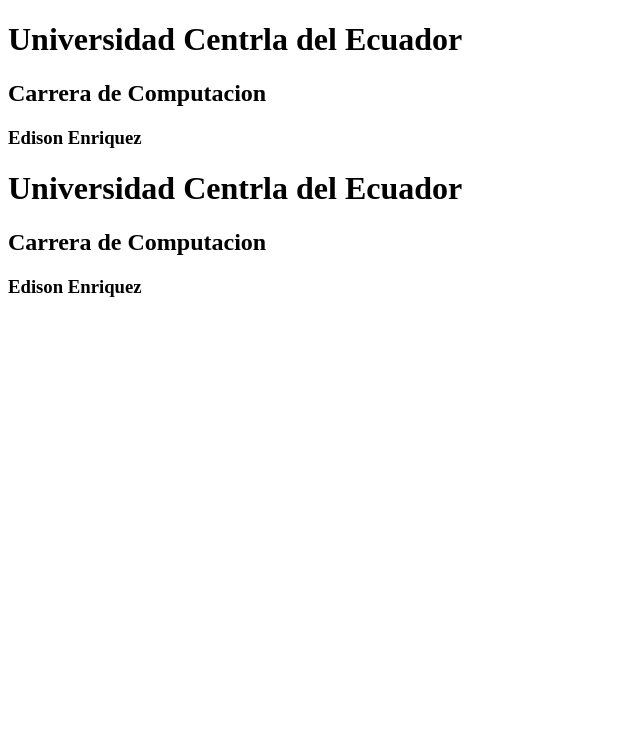
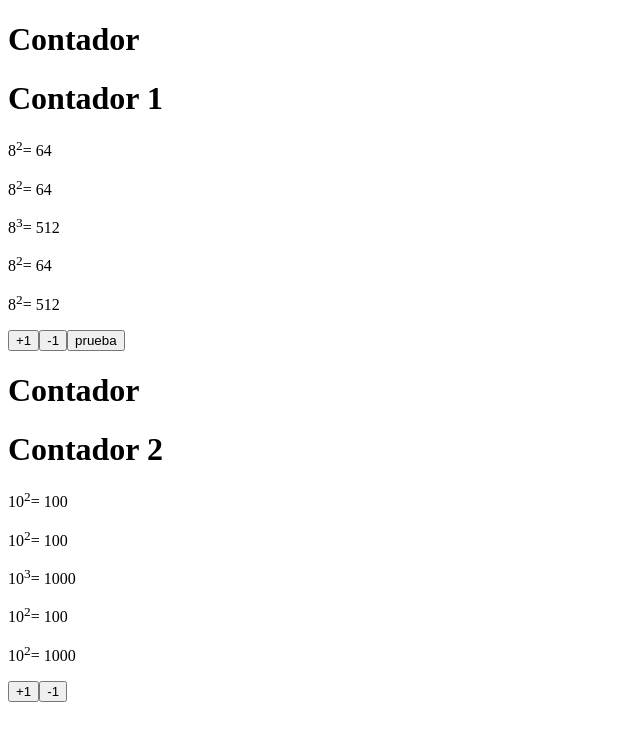
Before and after one commit to Erenriquezp/pw_vue_u2_ee, a Vue app: page / in a window 1280 px wide. Shown: the top 740 px of the page, without its empty margins (0-640 px from the left). Built offline with nearby package versions, Linux system fonts and the light colour scheme.

Commit message:
TALLER 14 Directivas VUE

```diff
--- a/src/components/Contador.vue
+++ b/src/components/Contador.vue
@@ -1,15 +1,70 @@
 <template>
   <div>
-    <h1>Universidad Centrla del Ecuador</h1>
-    <h2>Carrera de Computacion</h2>
-    <h3>Edison Enriquez</h3>
+    <h1>{{titulo}}</h1>
+    <h1>{{ tit }}</h1>
+    <p>{{ numero }}<sup>2</sup>= {{ calculaCuadrado }}</p>
+    <p>{{ numero }}<sup>2</sup>= {{ calculaCuadrado }}</p>
+    <p>{{ numero }}<sup>3</sup>= {{ obtenerCubo() }}</p>
+    <p>{{ numero }}<sup>2</sup>= {{ calculaCuadrado }}</p>
+    <p>{{ numero }}<sup>2</sup>= {{ calculaCubo }}</p>
+    <div>
+      <button v-on:click="incrementar()">+1</button>
+      <button v-on:click="decrementar()">-1</button>
+      <button v-show="mostrar">prueba</button>
+    </div>
   </div>
 </template>
 
 <script>
 export default {
 
-}
+  data() { //propiedades reactivas
+    return {
+      numero: this.inicio,
+      titulo: 'Contador'
+    }
+  },
+  methods:{
+    obtenerCuadrado() {
+      console.log('Entró a obtener el cuadrado');
+      return this.numero * this.numero;
+    },
+    obtenerCubo() {
+      console.log('Entró a obtener cubo');
+      return this.numero * this.numero * this.numero;
+    },
+    incrementar() {
+      console.log(this.tit);
+      this.numero ++;
+    },
+    decrementar() {
+      this.numero --;
+    }
+  },
+  computed: {
+    calculaCuadrado() {
+      console.log('Entró a propiedad computada');
+      return this.numero * this.numero;
+    },
+    calculaCubo() {
+      console.log('Entró a una propiedad computada');
+      return this.numero * this.numero * this.numero;
+    },
+  },
+  //props: ['tit', 'inicio', 'mostrar'], Declaracion básica
+  props:{
+    tit: String,
+    inicio: {
+      type: Number,
+      default: 99,
+      validator(value) {
+        return value > 10;
+      }
+    },
+    mostrar: Boolean
+  },
+  // props: pueden ser tipo string, boolean, array, objetct, date, funiction, BigInt
+};
 </script>
 
 <style>
--- a/src/views/ContadorView.vue
+++ b/src/views/ContadorView.vue
@@ -1,7 +1,7 @@
 <template>
   <div>
-       <Contador/>
-       <Contador/>
+       <Contador tit="Contador 1" v-bind:inicio="4+4" :mostrar="true"/>
+       <Contador tit="Contador 2" :inicio="10" :mostrar="false"/>
   </div>
 </template>
 
@@ -9,10 +9,11 @@
 import Contador from '../components/Contador.vue';
 
 export default {
+
     components: {
-        Contador
-    }
-}
+        Contador,
+    },
+};
 </script>
 
 <style>
```
Also changed, not shown: notes.txt.
